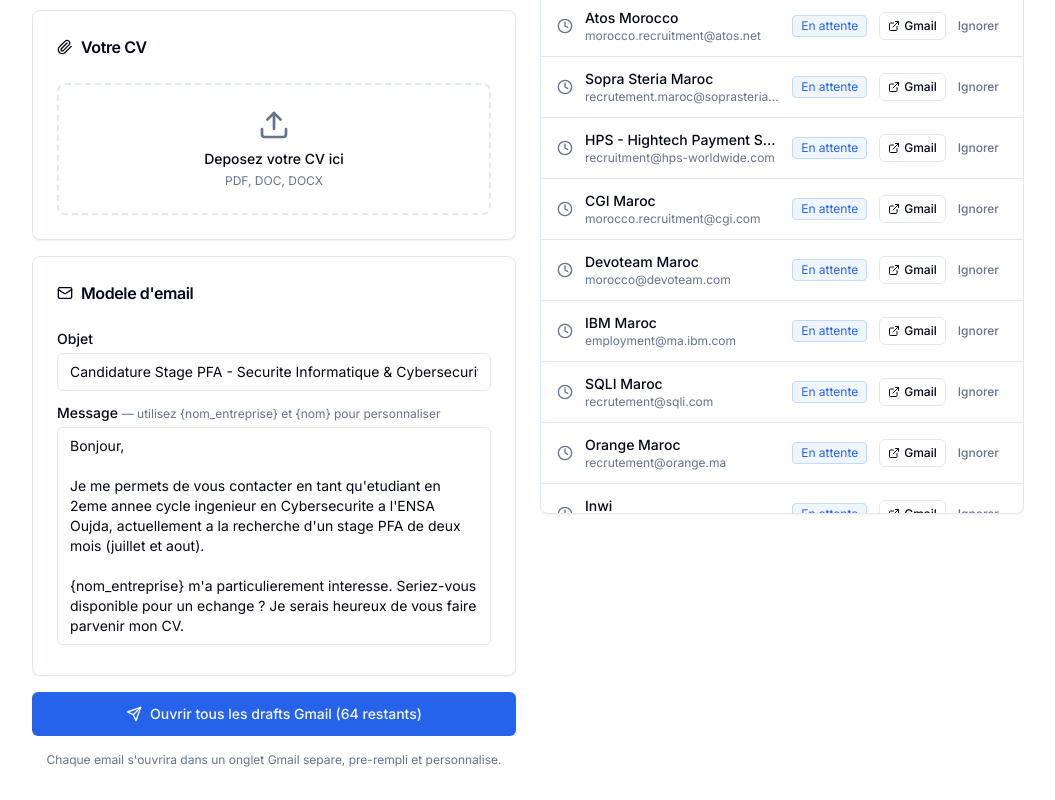
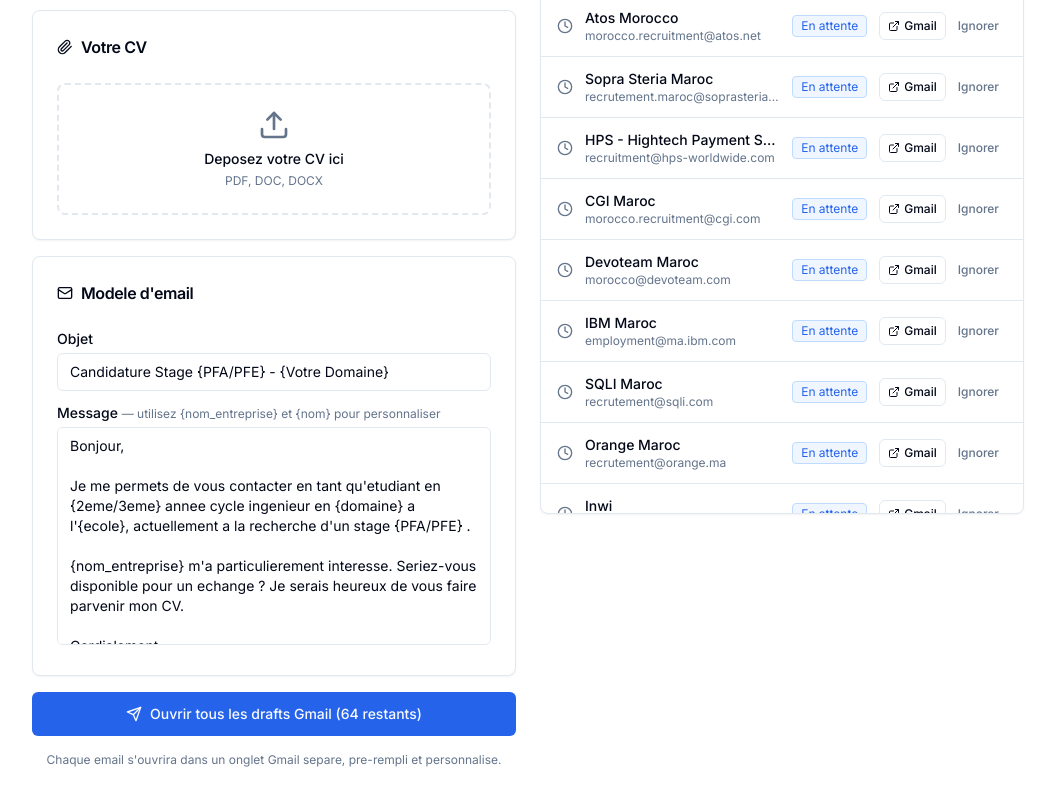
Before and after one commit to EL-Aouni/it-internships-morocco, a Next.js app: page /it-internships-morocco/email-campaign in a window 1280 px wide. Shown: the part 571-1371 px from the top of the page, without its empty margins (112-1167 px from the left). Built offline with nearby package versions, Linux system fonts and the light colour scheme.

Commit message:
Update email subject and body template for campaigns

```diff
--- a/src/app/email-campaign/page.tsx
+++ b/src/app/email-campaign/page.tsx
@@ -29,10 +29,10 @@
   const [senderEmail, setSenderEmail] = useState("");
   const [cvFile, setCvFile] = useState<File | null>(null);
   const [subject, setSubject] = useState(
-    "Candidature Stage PFA - Securite Informatique & Cybersecurite"
+    "Candidature Stage {PFA/PFE} - {Votre Domaine}"
   );
   const [bodyTemplate, setBodyTemplate] = useState(
-    "Bonjour,\n\nJe me permets de vous contacter en tant qu'etudiant en 2eme annee cycle ingenieur en Cybersecurite a l'ENSA Oujda, actuellement a la recherche d'un stage PFA de deux mois (juillet et aout).\n\n{nom_entreprise} m'a particulierement interesse. Seriez-vous disponible pour un echange ? Je serais heureux de vous faire parvenir mon CV.\n\nCordialement,\n{nom}"
+    "Bonjour,\n\nJe me permets de vous contacter en tant qu'etudiant en {2eme/3eme} annee cycle ingenieur en {domaine} a l'{ecole}, actuellement a la recherche d'un stage {PFA/PFE} .\n\n{nom_entreprise} m'a particulierement interesse. Seriez-vous disponible pour un echange ? Je serais heureux de vous faire parvenir mon CV.\n\nCordialement,\n{nom}"
   );
   const [statuses, setStatuses] = useState<Record<number, SendStatus>>({});
   const [currentIndex, setCurrentIndex] = useState<number | null>(null);
```
